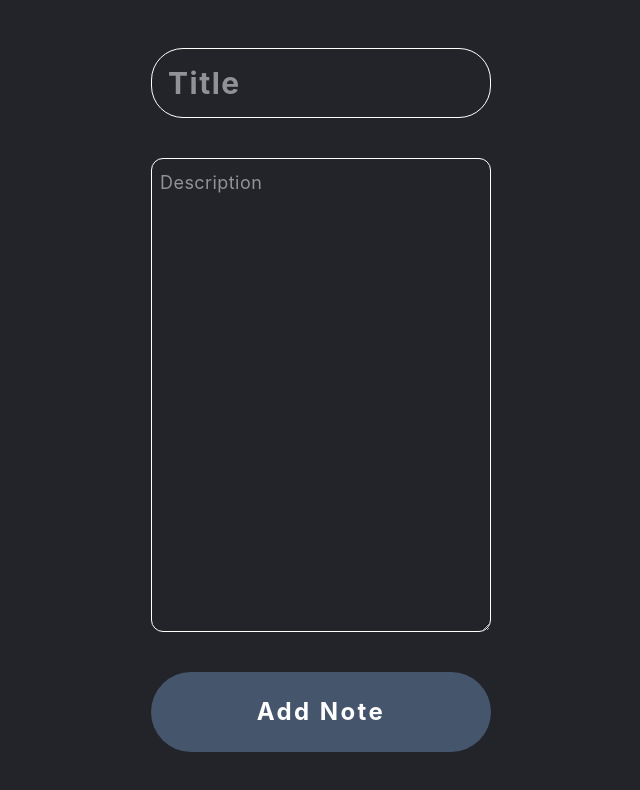
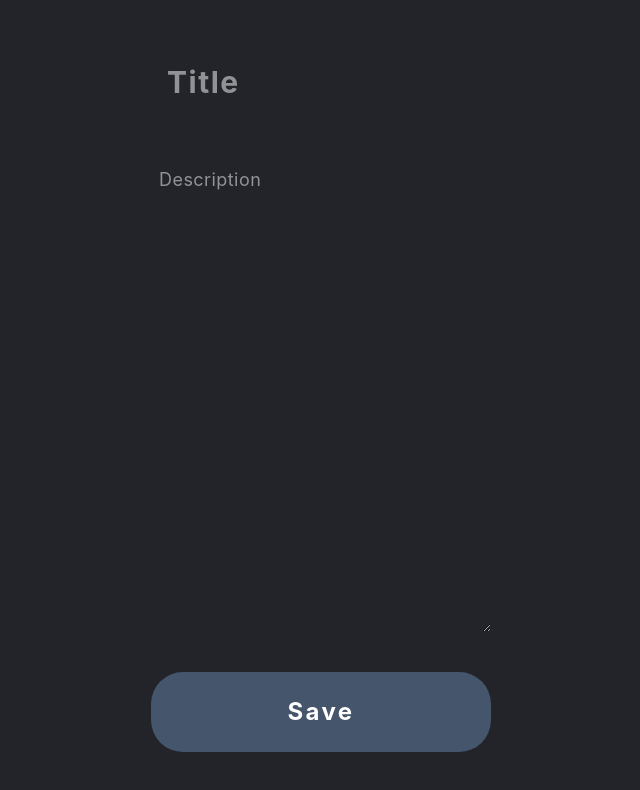
Before and after one commit to skybreakerW/mynotesapp, a React app in the folder frontend/: page /create in a window 1280 px wide. Shown: the top 790 px of the page, without its empty margins (319-959 px from the left). Built offline with nearby package versions, Linux system fonts and the light colour scheme; the HTML template or start-up script is replaced by a standard one.

Commit message:
updated UI

```diff
--- a/frontend/src/pages/CreateNote.jsx
+++ b/frontend/src/pages/CreateNote.jsx
@@ -31,12 +31,12 @@ const CreateNote = () => {
     <form onSubmit={handleSubmit} className='h-[88vh] text-white flex flex-col gap-10 max-w-85'>
 
       <input type="text" name= "title" placeholder='Title' required
-      className='text-3xl font-bold tracking-wider border p-4 rounded-4xl' />
+      className='text-3xl font-bold tracking-wider p-4 rounded-2xl' />
 
       <textarea type="text" name="description" placeholder='Description'
-      className='text-lg border h-[70%] p-2 tracking-wide leading-8 rounded-xl' />
+      className='text-lg h-[70%] p-2 tracking-wide leading-8 rounded-xl' />
 
-      <button type='submit' className='bg-slate-600 p-6 rounded-full tracking-widest font-bold text-2xl'>Add Note</button>
+      <button type='submit' className='bg-slate-600 p-6 rounded-4xl tracking-widest font-bold text-2xl cursor-pointer'>Save</button>
 
     </form>
 
```
